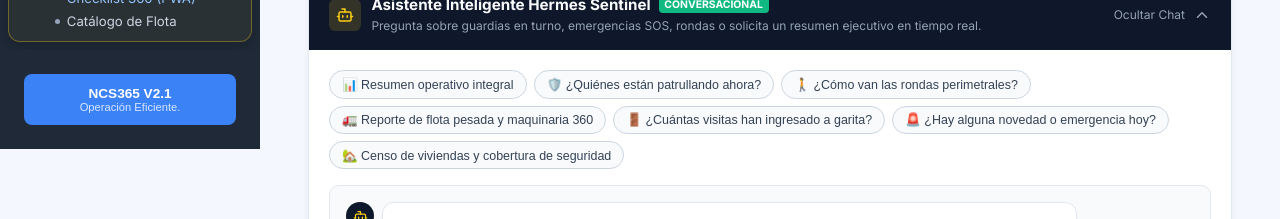
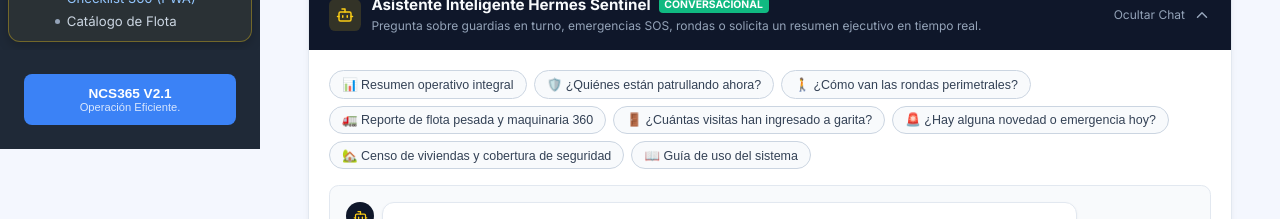
Before and after one commit to Marktuay/smart-residential-frontend, a Next.js app: page /hermes in a window 1280 px wide. Shown: the part 651-870 px from the top of the page. Built offline with nearby package versions, Linux system fonts and the light colour scheme; no server answers.

Commit message:
feat(hermes): add quick system guide chip to Hermes chat

```diff
--- a/src/app/(dashboard)/hermes/page.tsx
+++ b/src/app/(dashboard)/hermes/page.tsx
@@ -574,7 +574,8 @@ export default function HermesSentinelPage() {
                 '🚛 Reporte de flota pesada y maquinaria 360',
                 '🚪 ¿Cuántas visitas han ingresado a garita?',
                 '🚨 ¿Hay alguna novedad o emergencia hoy?',
-                '🏡 Censo de viviendas y cobertura de seguridad'
+                '🏡 Censo de viviendas y cobertura de seguridad',
+                '📖 Guía de uso del sistema'
               ].map((sugerencia, idx) => (
                 <button
                   key={idx}
```
